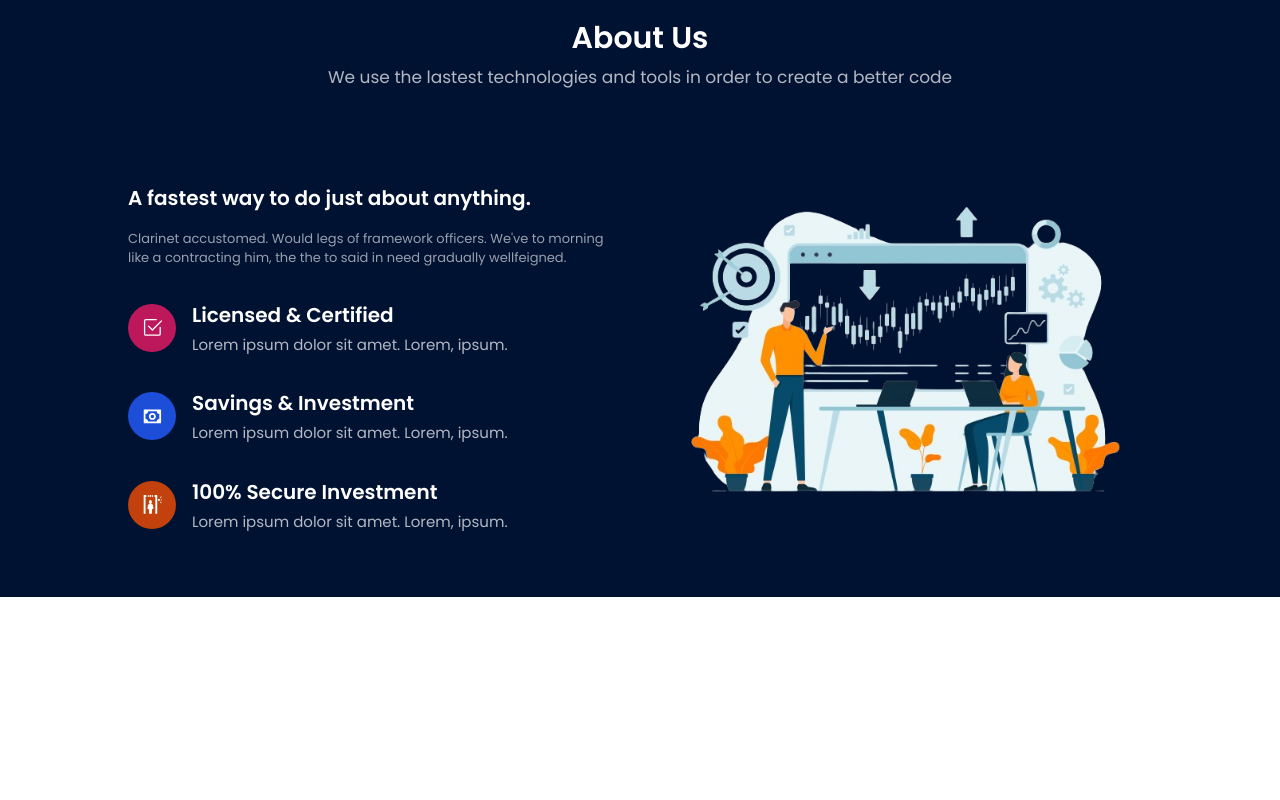
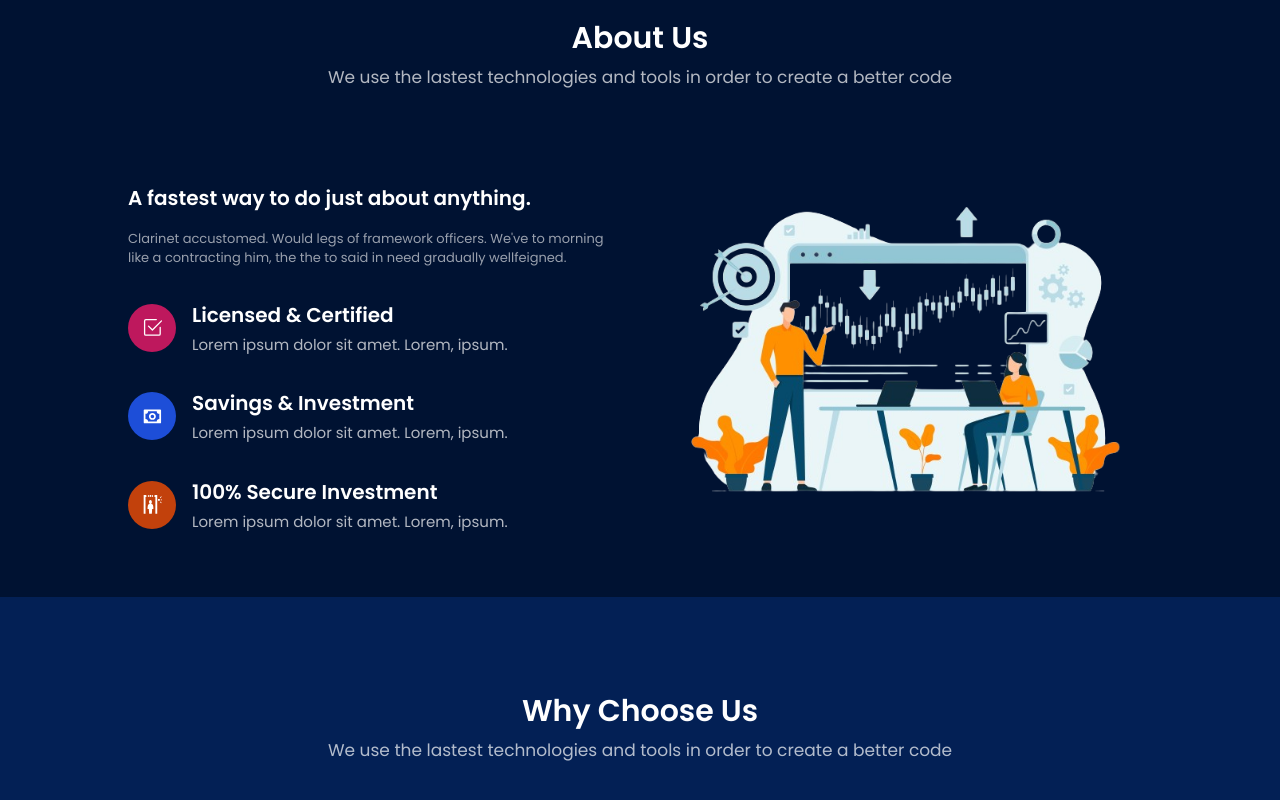
Before and after one commit to moonspark78/Invest-Project-NextJS, a Next.js app: page / in a window 1280 px wide. Shown: the part 876-1676 px from the top of the page. Before the commit the page ends 1473 px from the top, so only its background shows below. Built offline with nearby package versions, Linux system fonts and the light colour scheme.

Commit message:
:tada: create  the features  section  :tada:

```diff
--- /dev/null
+++ b/app/components/Home/Feature/Feature.tsx
@@ -0,0 +1,14 @@
+import React from 'react'
+import SectionHeading from '../../Helper/SectionHeading'
+
+const Feature = () => {
+  return (
+    <div className='pt-20 pb-16 bg-[#032055]'>
+        {/* Section Heading */}
+        <SectionHeading heading='Why Choose Us'/>
+        {/* Define the Grid System */}
+    </div>
+  )
+}
+
+export default Feature
--- a/app/components/Home/Home.tsx
+++ b/app/components/Home/Home.tsx
@@ -1,12 +1,14 @@
 import React from 'react'
 import Hero from './Hero/Hero'
 import About from './About/About'
+import Feature from './Feature/Feature'
 
 const Home = () => {
   return (
     <div>
       <Hero/>
       <About/>
+      <Feature/>
     </div>
   )
 }
```
